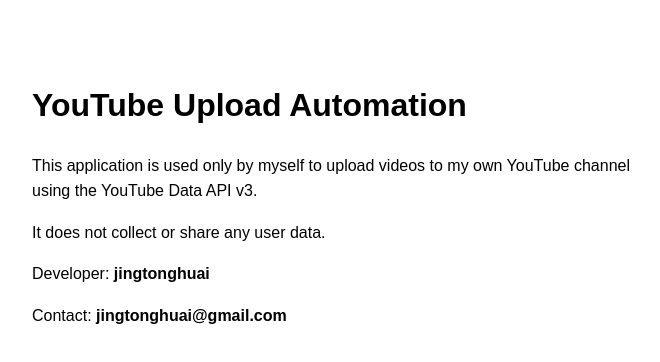
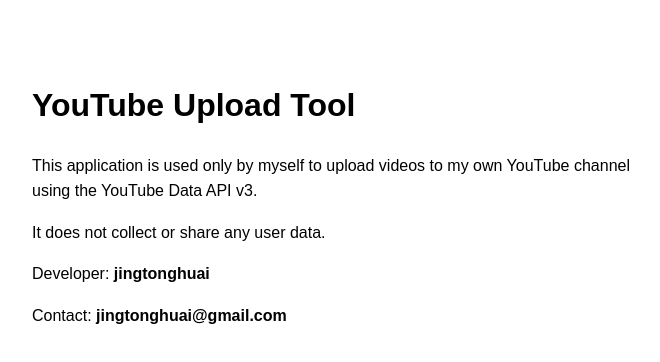
Before and after one commit to jingtonghuai/youtube_manager_service, a plain HTML site: page index.html in a window 1280 px wide. Shown: the whole page, without its empty margins (308-968 px from the left). Drawn offline with Linux system fonts and the light colour scheme.

Commit message:
Update index.html

```diff
--- a/index.html
+++ b/index.html
@@ -8,7 +8,7 @@ body { font-family: sans-serif; max-width: 600px; margin: 80px auto; line-height
 </style>
 </head>
 <body>
-  <h1>YouTube Upload Automation</h1>
+  <h1>YouTube Upload Tool</h1>
   <p>This application is used only by myself to upload videos to my own YouTube channel using the YouTube Data API v3.</p>
   <p>It does not collect or share any user data.</p>
   <p>Developer: <strong>jingtonghuai</strong></p>
```
